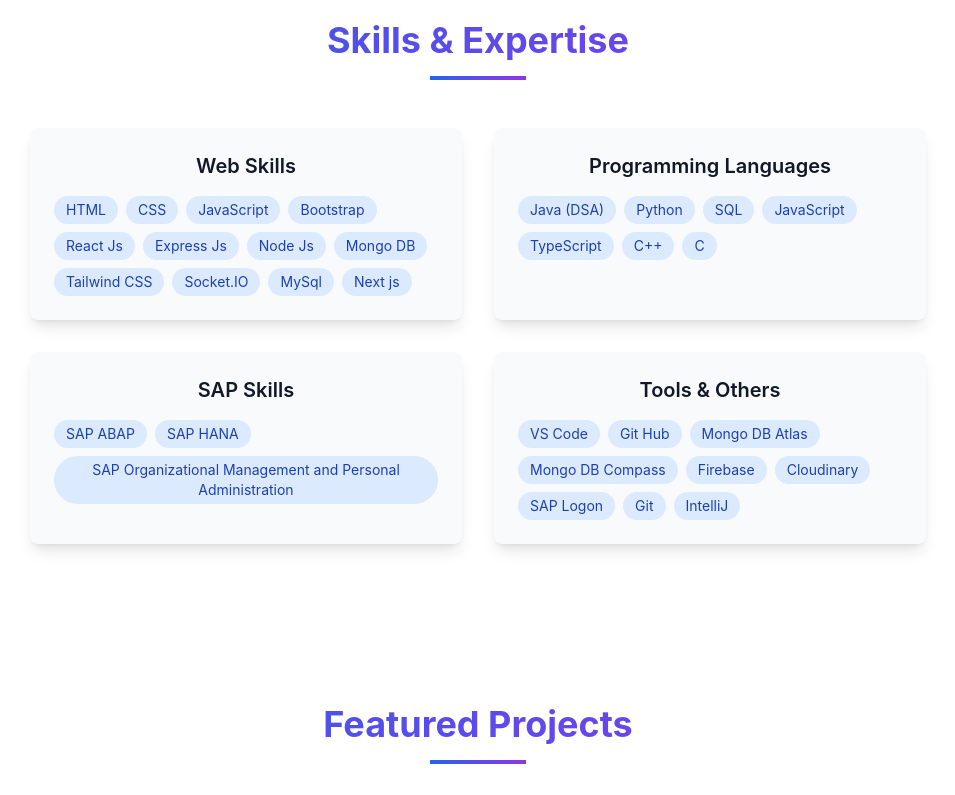
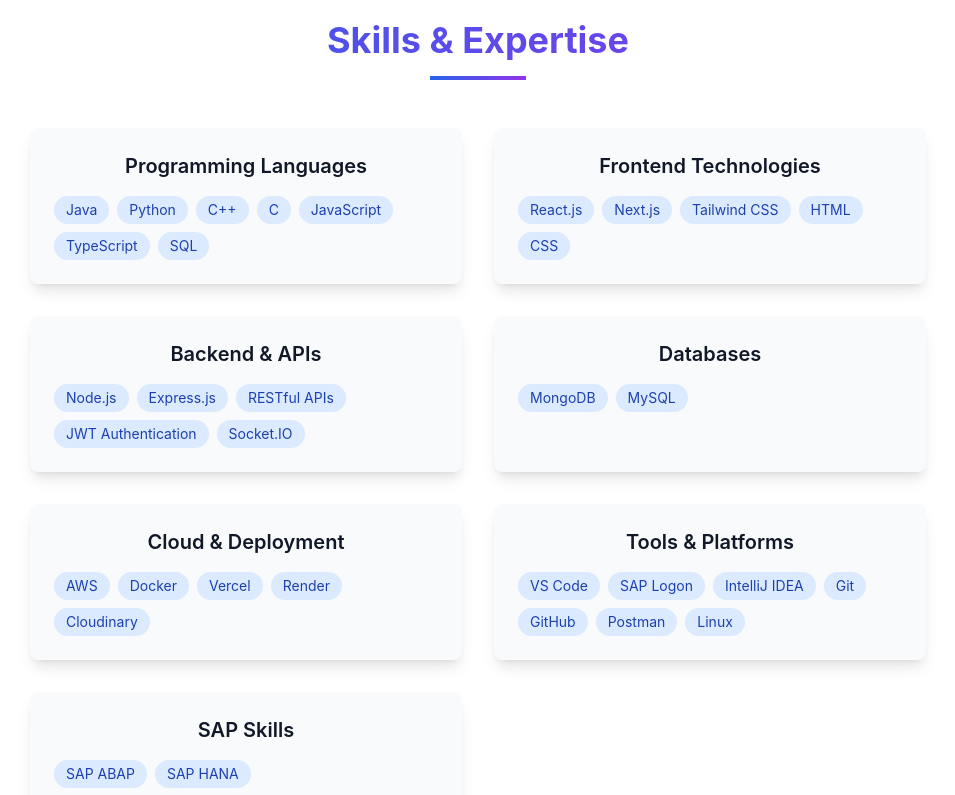
Before and after one commit to rakesh612/PORTFOLIO, a React (Vite) app in the folder frontend/: page / in a window 1280 px wide. Shown: the part 1480-2275 px from the top of the page, without its empty margins (162-1117 px from the left). Built offline with nearby package versions, Linux system fonts and the light colour scheme.

Commit message:
completed

```diff
--- a/frontend/src/components/Education.jsx
+++ b/frontend/src/components/Education.jsx
@@ -6,7 +6,19 @@
       degree: "Bachelor's Degree in Computer Science and Information Technology",
       period: "2022 - 2026",
       institution: "Mohan Babu University",
-      description: "Currently in my 4th year pursuing my undergraduate degree in Computer Science and Information Technology."
+      description: "Currently in my 4th year pursuing my undergraduate degree in Computer Science and Information Technology with Academic CGPA - 9.59."
+    },
+    {
+      degree: "Intermediate(MPC)",
+      period: "2020 - 2022",
+      institution: "MSR Junior College",
+      description: "Completed my 12th Intermediate in MPC with 951/1000 marks."
+    },
+    {
+      degree: "10th class",
+      period: "2019 - 2020",
+      institution: "Sri Chaitanya Techno School",
+      description: "Completed my 10th with 592/600 marks."
     }
   ];
 
--- a/frontend/src/components/Skills.jsx
+++ b/frontend/src/components/Skills.jsx
@@ -3,32 +3,64 @@
 export default function Skills() {
   const skills = [
     {
-      category: "Web Skills",
+      category: "Programming Languages",
       items: [
-        "HTML",
-        "CSS",
+        "Java",
+        "Python",
+        "C++",
+        "C",
         "JavaScript",
-        "Bootstrap",
-        "React Js",
-        "Express Js",
-        "Node Js",
-        "Mongo DB",
-        "Tailwind CSS",
-        "Socket.IO",
-        "MySql",
-        "Next js",
+        "TypeScript",
+        "SQL"
       ]
     },
     {
-      category: "Programming Languages",
+      category: "Frontend Technologies",
       items: [
-        "Java (DSA)",
-        "Python",
-        "SQL",
-        "JavaScript",
-        "TypeScript",
-        "C++",
-        "C"
+        "React.js",
+        "Next.js",
+        "Tailwind CSS",
+        "HTML",
+        "CSS"
+      ]
+    },
+    {
+      category: "Backend & APIs",
+      items: [
+        "Node.js",
+        "Express.js",
+        "RESTful APIs",
+        "JWT Authentication",
+        "Socket.IO"
+      ]
+    },
+    {
+      category: "Databases",
+      items: [
+        "MongoDB",
+        "MySQL"
+      ]
+    },
+    {
+      category: "Cloud & Deployment",
+      items: [
+        "AWS",
+        "Docker",
+        "Vercel",
+        "Render",
+        "Cloudinary"
+      ]
+    },
+    {
+      category: "Tools & Platforms",
+      items: [
+        "VS Code",
+        "SAP Logon",
+        "IntelliJ IDEA",
+        "Git",
+        "GitHub",
+        "Postman",
+        "Linux"
       ]
     },
     {
@@ -36,21 +68,8 @@
       items: [
         "SAP ABAP",
         "SAP HANA",
-        "SAP Organizational Management and Personal Administration"
-      ]
-    },
-    {
-      category: "Tools & Others",
-      items: [
-        "VS Code",
-        "Git Hub",
-        "Mongo DB Atlas",
-        "Mongo DB Compass",
-        "Firebase",
-        "Cloudinary",
-        "SAP Logon",
-        "Git",
-        "IntelliJ"
+        "Organizational Management (OM)",
+        "Personnel Administration (PA) in HCM Module"
       ]
     }
   ];
```
